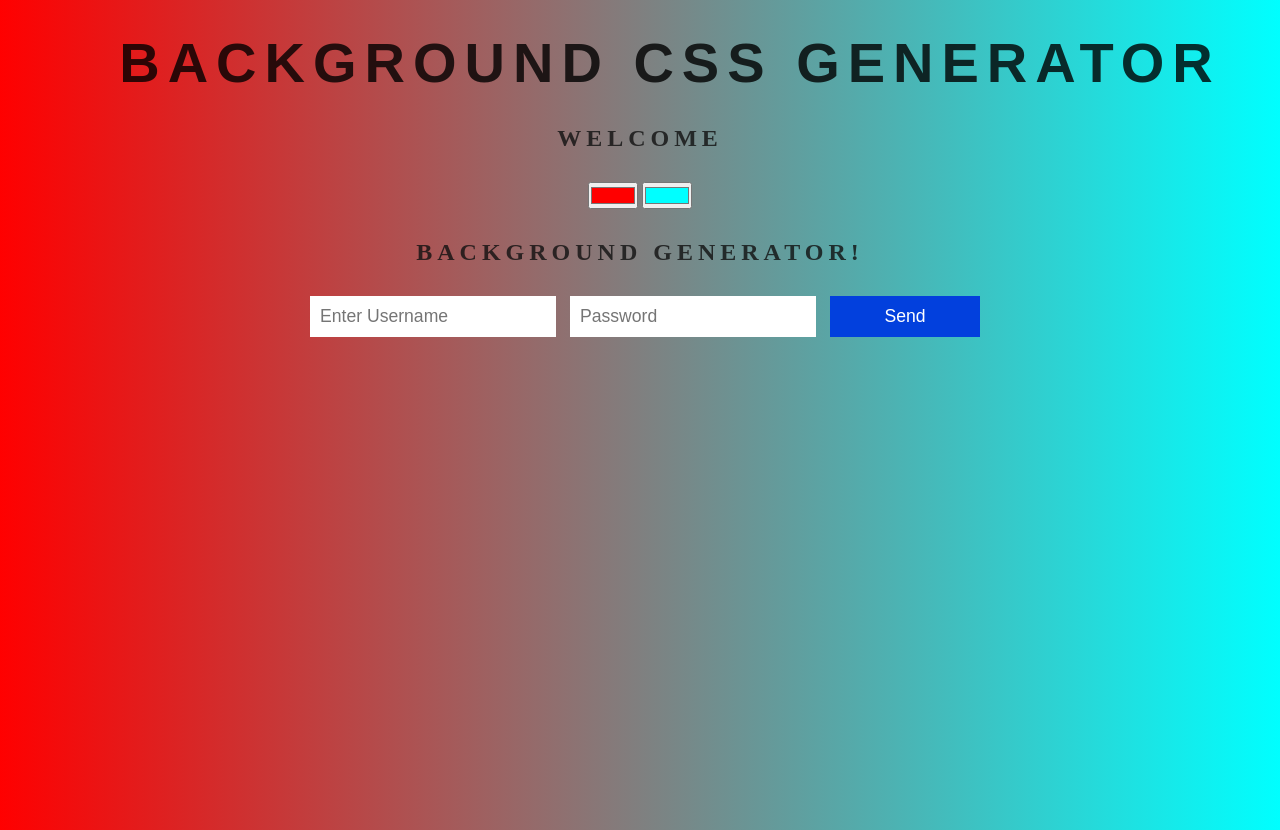
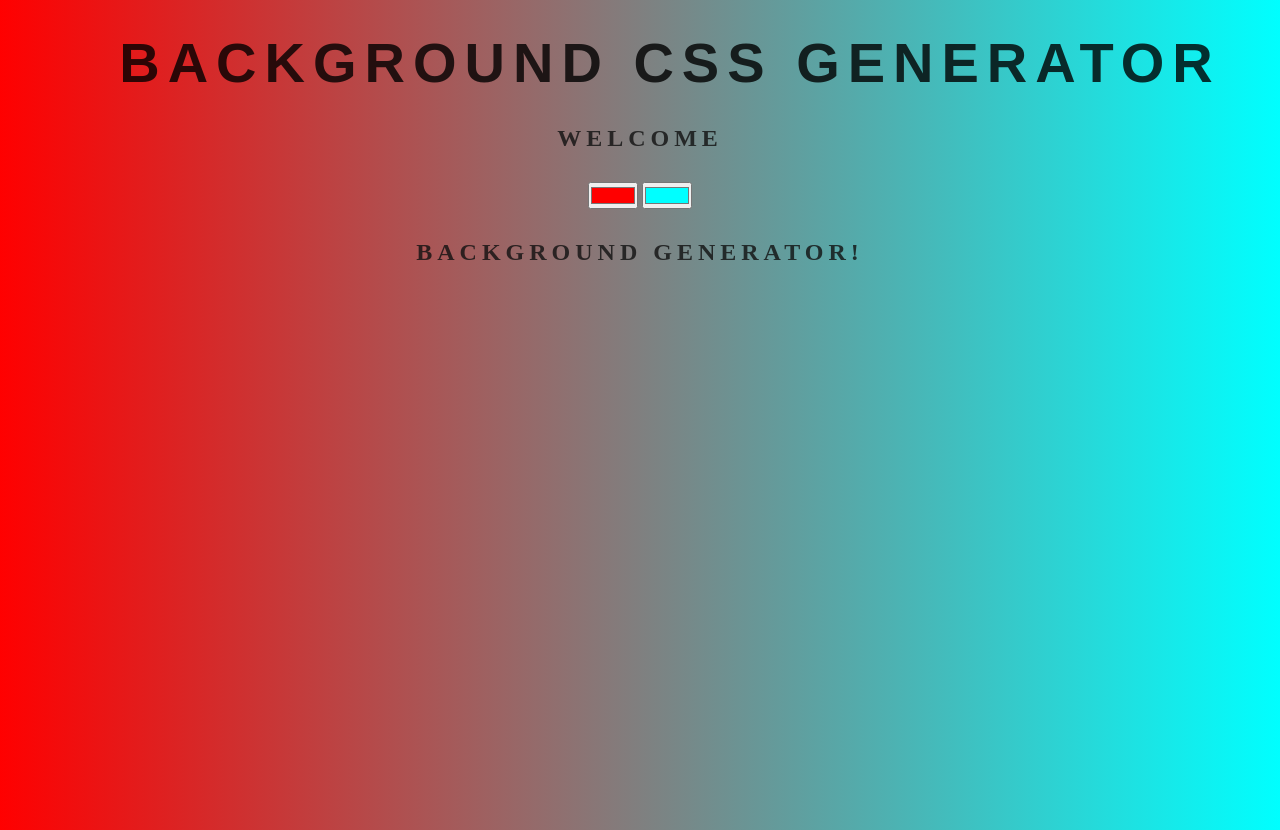
Before and after one commit to naibahmed96/background_generator, a website: page index.html in a window 1280 px wide. Shown: the top 830 px of the page. Drawn offline with Linux system fonts and the light colour scheme.

Commit message:
Commented form and installed npm

```diff
--- a/index.html
+++ b/index.html
@@ -13,11 +13,11 @@
     <input oninput="setGradient()" id="color2" type="color" name="color2" value="#00ffff">
     <h2>Background Generator!</h2>
     <h3 id="linear_gradient"></h3>
-    <form>
+    <!-- <form>
         <input type="text" placeholder="Enter Username">
         <input type="password" placeholder="Password">
-        <input type="submit" value="Send";
-    </form>
+        <input type="submit" value="Send">
+    </form> -->
 
     <script type="text/javascript" src="./script.js"></script>
 </body>
```
Also changed, not shown: package.json (added, +19 -0 lines).
